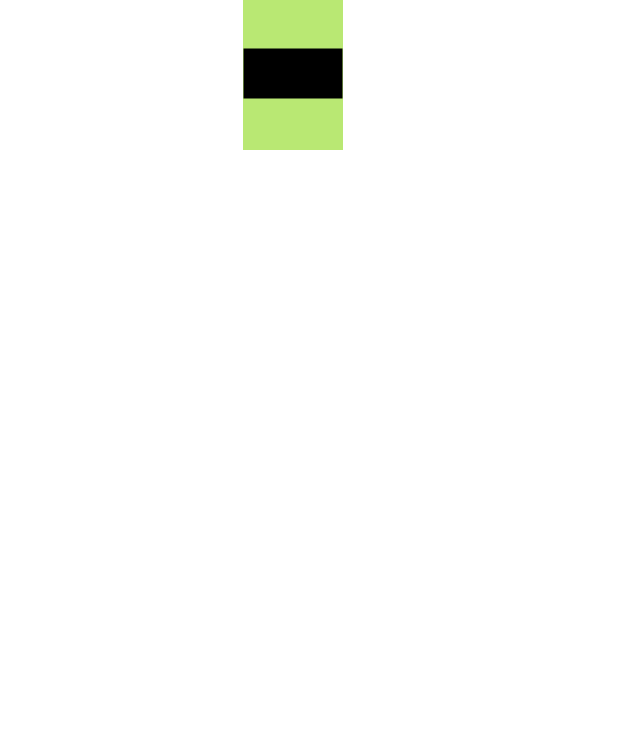
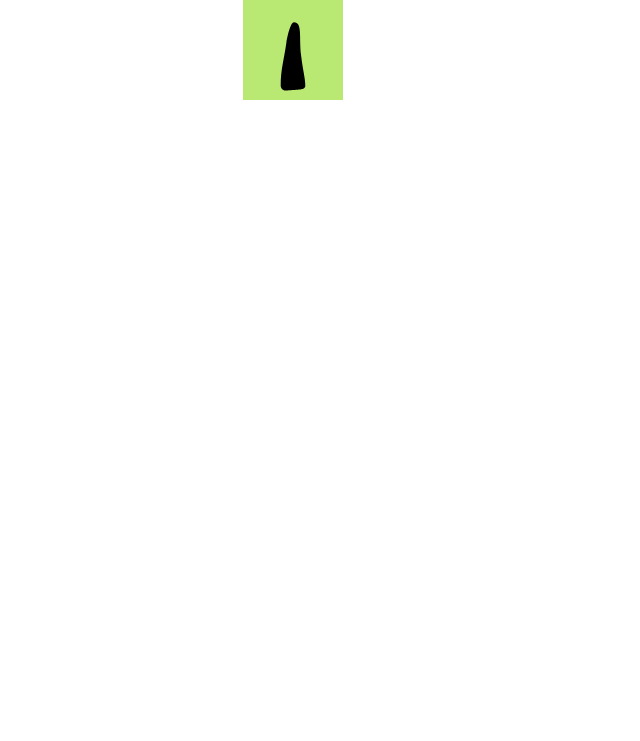
Before and after one commit to slow-studio/23-playful-data-js, a plain HTML site: page index.html in a window 1280 px wide. Shown: the part 59-800 px from the top of the page, without its empty margins (97-737 px from the left). Drawn offline with Linux system fonts and the light colour scheme.

Commit message:
refactor

```diff
--- a/scripts/script.js
+++ b/scripts/script.js
@@ -1,9 +1,10 @@
+svgtag = '<svg width="100%" height="100%" viewBox="0 0 134 382">'
+
 shapes = [
-        '<svg id="Layer_1" data-name="Layer 1" xmlns="http://www.w3.org/2000/svg" viewBox="0 0 100 100"><rect class="cls-1" x="0.5" y="34.5" width="99" height="30"/></svg>',
-        '<svg id="Layer_1" data-name="Layer 1" xmlns="http://www.w3.org/2000/svg" viewBox="0 0 100 100"><rect class="cls-1" x="0.5" y="23.5" width="99" height="50"/></svg>' ,
-        '<svg id="Layer_1" data-name="Layer 1" xmlns="http://www.w3.org/2000/svg" viewBox="0 0 100 100"><rect class="cls-1" x="0.5" y="13.5" width="99" height="70"/></svg>' ,
-        '<svg id="Layer_1" data-name="Layer 1" xmlns="http://www.w3.org/2000/svg" viewBox="0 0 100 100"><rect class="cls-1" x="0.5" y="3.5" width="99" height="90"/></svg>'
-        ]
+    '<path class="foliage" id="t0" d="M40.695,345.956c-10.575,0.728 -20.695,-7.724 -20.695,-18.244c0,-63.798 12.002,-95.673 21.939,-166.478c1.993,-14.2 14.902,-76.508 28.401,-76.508c13.498,0 19.325,56.249 27.506,126.547c6.551,56.295 16.154,87.73 16.154,116.124c0,12.091 -12.368,12.859 -24.318,14.703c-11.949,1.843 -37.191,3.044 -48.987,3.856Z"/>',
+    '<path class="foliage" id="t1" d="M40.695,345.956c-10.575,0.728 -20.695,-7.724 -20.695,-18.244c0,-63.798 12.002,-95.673 21.939,-166.478c1.993,-14.2 14.902,-76.508 28.401,-76.508c33.498,0 19.325,56.249 27.506,126.547c6.551,56.295 16.154,87.73 16.154,116.124c0,12.091 -12.368,12.859 -24.318,14.703c-11.949,1.843 -37.191,3.044 -48.987,3.856Z"/>',
+    '<path class="foliage" id="t1" d="M40.695,345.956c-10.575,0.728 -20.695,-7.724 -20.695,-18.244c0,-63.798 12.002,-95.673 21.939,-166.478c1.993,-14.2 14.902,-76.508 28.401,-76.508c53.498,0 19.325,56.249 27.506,126.547c6.551,56.295 16.154,87.73 16.154,116.124c0,12.091 -12.368,12.859 -24.318,14.703c-11.949,1.843 -37.191,3.044 -48.987,3.856Z"/>',
+]
 
 shape = 0
 direction = 1
@@ -14,5 +15,5 @@ if((shape == 0) || (shape == shapes.length - 1))
     direction = direction * -1
 shape = shape + (direction * -1)
 console.log (shape)
-document.getElementById("svg").innerHTML = shapes[shape]
+document.getElementById("svg").innerHTML = svgtag + shapes[shape] + '</svg>'
 }
--- a/styles/style.css
+++ b/styles/style.css
@@ -66,7 +66,10 @@ ul li img {
 svg {
     background-color: #b9e873;
     width : 100px;
-    height : fit-content;
+    height : 100px;
+}
+
+svg rect {
 }
 
 button {
```
